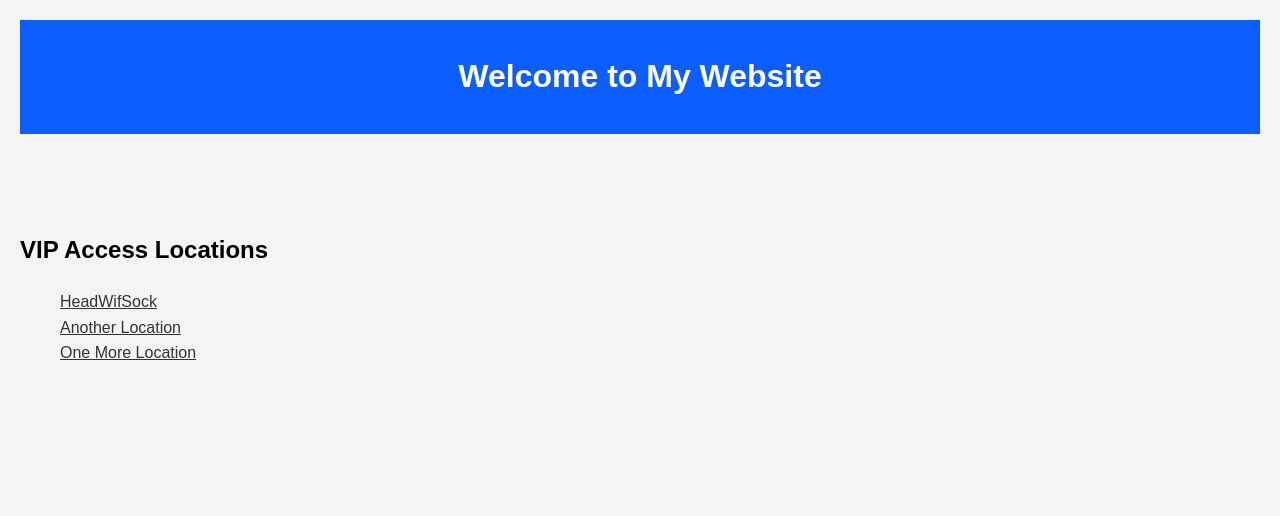
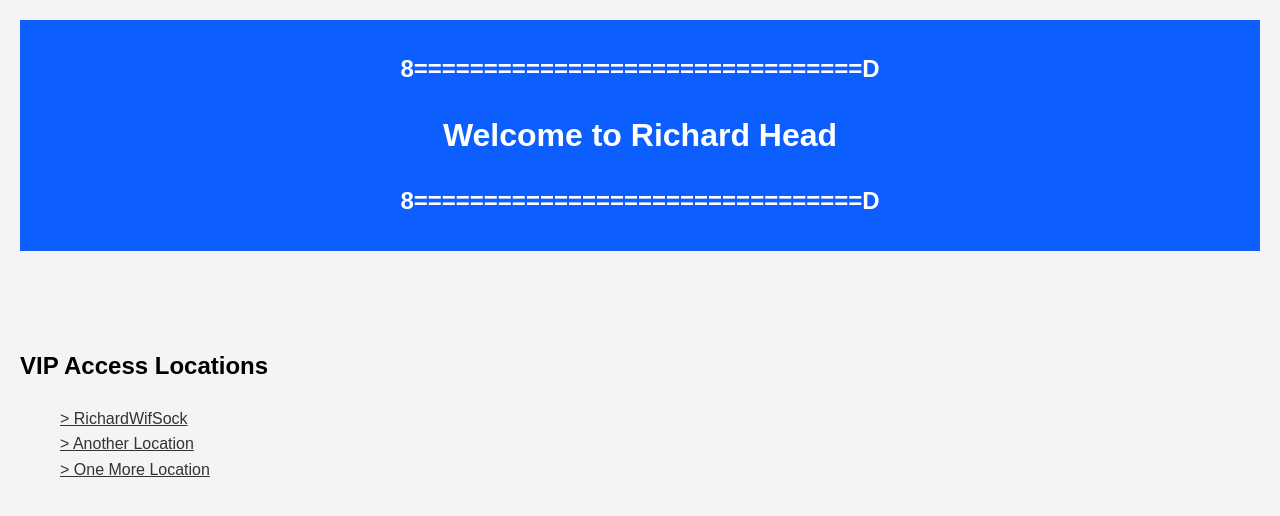
Before and after one commit to spenserTac/Richard_Head, a website: page Public/index.html in a window 1280 px wide. Drawn offline with Linux system fonts and the light colour scheme.

Commit message:
commit 5.

```diff
--- a/Public/index.html
+++ b/Public/index.html
@@ -8,7 +8,9 @@
 </head>
 <body>
     <header>
-        <h1>Welcome to My Website</h1>
+        <h2>8================================D</h2>
+        <h1>Welcome to Richard Head</h1>
+        <h2>8================================D</h2>
     </header>
     <br>
     <br>
@@ -16,9 +18,9 @@
     <div>
         <h2>VIP Access Locations</h2>
         <ul style="list-style-type: none;">
-            <li><a href="/headwifsock">HeadWifSock</a></li>
-            <li><a href="/">Another Location</a></li>
-            <li><a href="/">One More Location</a></li>
+            <li><a href="/richardwifsock">> RichardWifSock</a></li>
+            <li><a href="/">> Another Location</a></li>
+            <li><a href="/">> One More Location</a></li>
         </ul>
     </div>
 </body>
--- a/server.js
+++ b/server.js
@@ -13,8 +13,8 @@ app.get('/', (req, res) => {
 });
 
 // About page route
-app.get('/headwifsock', (req, res) => {
-  res.sendFile(path.join(__dirname, 'public', 'headwifsock.html'));
+app.get('/richardwifsock', (req, res) => {
+  res.sendFile(path.join(__dirname, 'public', 'richardwifsock.html'));
 });
 
 // Start the server
```
Also changed, not shown: Public/richardwifsock.html (renamed from Public/headwifsock.html, +1 -1 lines).
